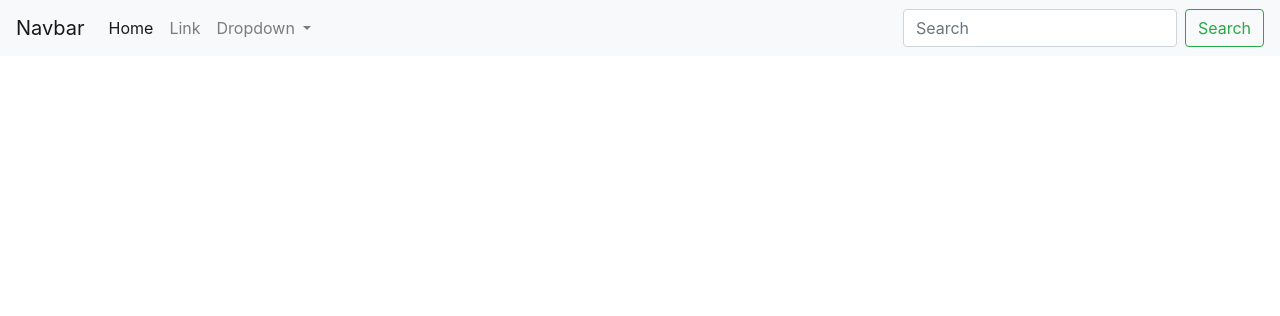
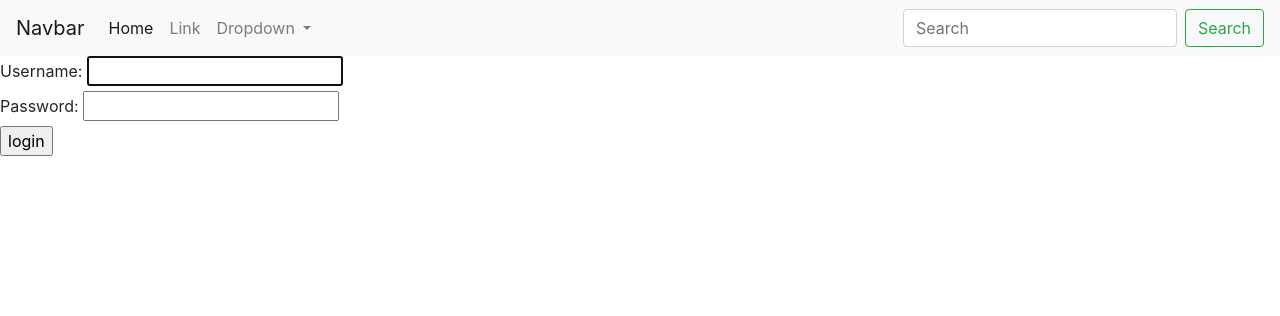
Before and after one commit to noeljane/django_fun, a Django app: page /accounts/login/ in a window 1280 px wide. Shown: the top 316 px of the page. Run offline with Django 3.2, Linux system fonts and the light colour scheme; some libraries are stand-ins or nearby versions.

Commit message:
fix login

```diff
--- a/templates/registration/login.html
+++ b/templates/registration/login.html
@@ -17,7 +17,22 @@
         <p> Please login to see this page.</p>
       {% endif %}
     {% endif %}
+    <form method="post" action="{% url 'login'%}">
+    {% csrf_token %}
+    <div>
+      <td>{{form.username.label_tag}}</td>
+      <td>{{form.username}}</td>
+    </div>
+    <div>
+      <td>{{form.password.label_tag}}</td>
+      <td>{{form.password }}</td>
+    </div>
 
+    <div>
+      <input type="submit" value="login" />
+      <input type="hidden" name="next" value="{{ next }}">
+    </div>
+  </form>
     {% endblock %}
   </body>
 </html>
```
